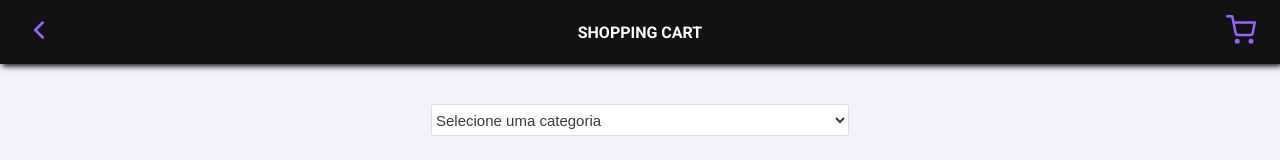
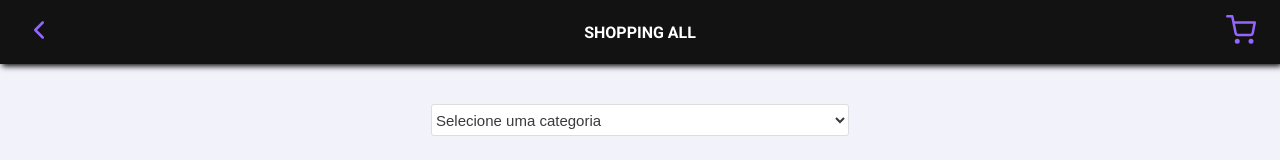
Before and after one commit to arlenvasconcelos/shopping-cart-web, a React (Create React App) app: page / in a window 1280 px wide. Shown: the top 160 px of the page. Built offline with nearby package versions, Linux system fonts and the light colour scheme.

Commit message:
change application name

```diff
--- a/public/index.html
+++ b/public/index.html
@@ -16,7 +16,7 @@
     -->
     <link rel="manifest" href="%PUBLIC_URL%/manifest.json" />
 
-    <title>Shopping Cart</title>
+    <title>Shopping All</title>
 
     <link rel="preconnect" href="https://fonts.gstatic.com">
     <link href="https://fonts.googleapis.com/css2?family=Roboto:wght@300;400;700&display=swap" rel="stylesheet">
--- a/src/components/Header/index.jsx
+++ b/src/components/Header/index.jsx
@@ -17,7 +17,7 @@ export default function Header() {
           <FiChevronLeft size="30" />
         </Link>
         {/* <img src="asas" alt="Logo" /> */}
-        <span>Shopping Cart</span>
+        <span>Shopping All</span>
         <ShoppingCartContent>
           {
             !!items.length && (
```
Also changed, not shown: 1 other file (tests, documents, lock files or other folders).
